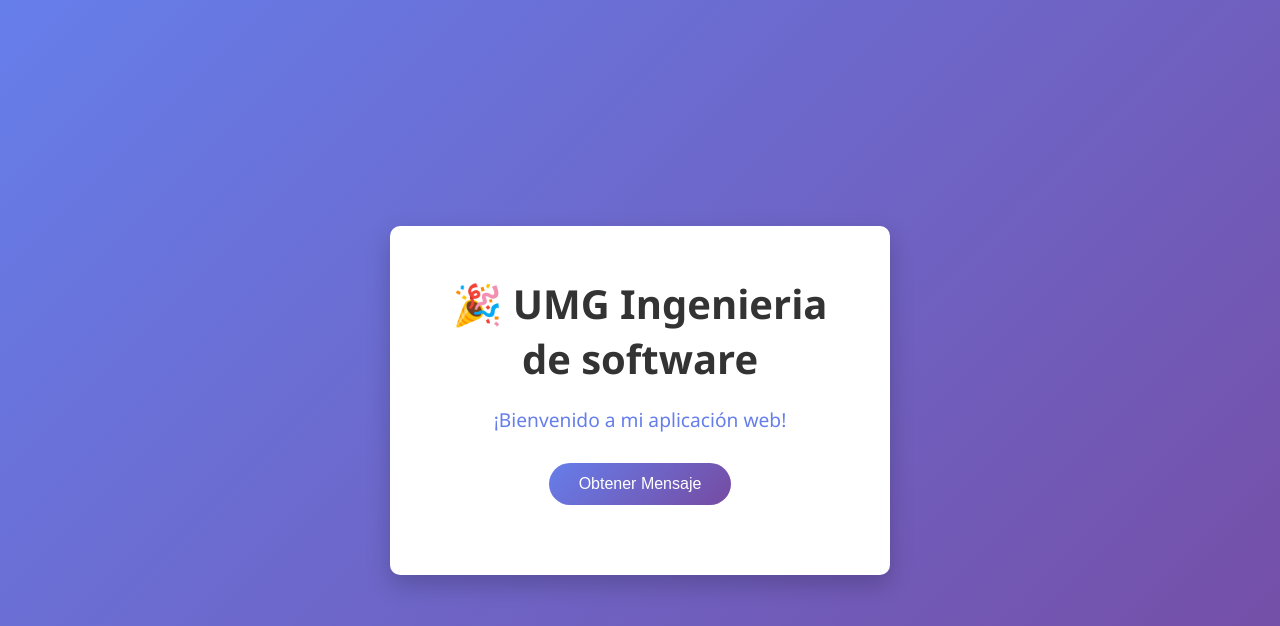
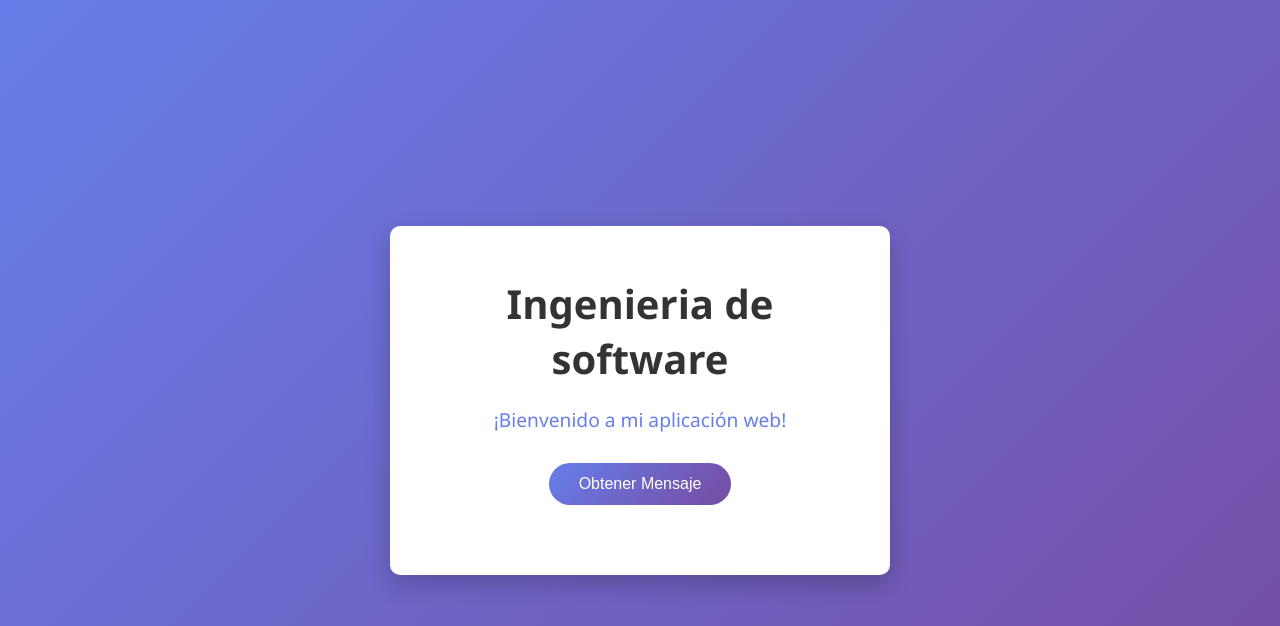
Before and after one commit to PRivasA/AppWeb, a Flask app: page / in a window 1280 px wide. Shown: the top 626 px of the page. Run offline with Flask 3, Linux system fonts and the light colour scheme.

Commit message:
Update index.html

```diff
--- a/templates/index.html
+++ b/templates/index.html
@@ -85,7 +85,7 @@
 </head>
 <body>
     <div class="contenedor">
-        <h1>🎉 UMG Ingenieria de software</h1>
+        <h1>Ingenieria de software</h1>
         <p class="mensaje">{{ mensaje }}</p>
 
         </p>
```
